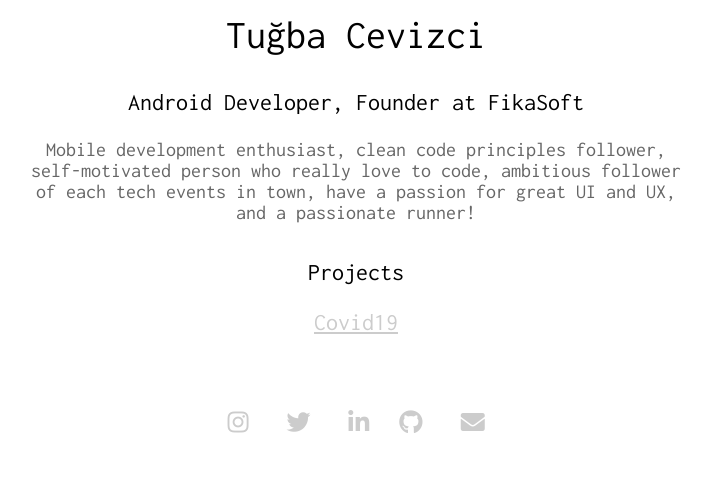
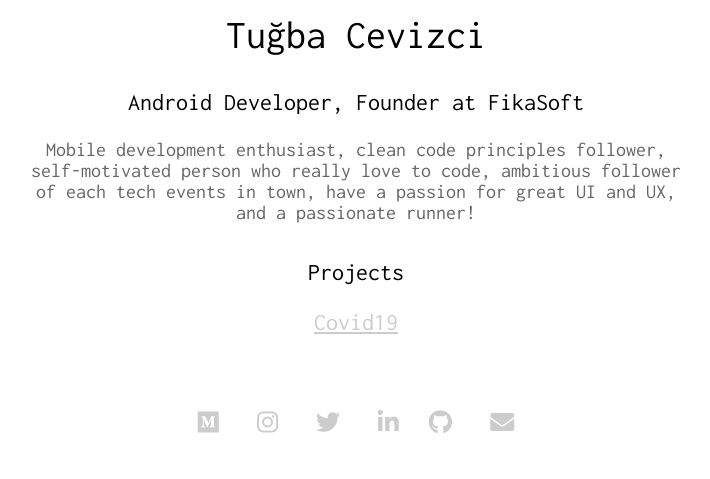
Before and after one commit to tugbaa/tugba, a plain HTML site: page index.html in a window 1280 px wide. Shown: the part 322-801 px from the top of the page, without its empty margins (284-994 px from the left). Drawn offline with Linux system fonts and the light colour scheme.

Commit message:
Add Medium link to index.html

```diff
--- a/index.html
+++ b/index.html
@@ -36,6 +36,7 @@
         <p>
           <div class="list">
             <ul>
+              <li><a href="https://medium.com/@tugbacevizci"aria-label="Medium" target="_blank" rel="noreferrer"><i class="fab fa-medium"></i></a></li>
               <li><a href="https://www.instagram.com/tugbacevizci"aria-label="Instagram" target="_blank" rel="noreferrer"><i class="fab fa-instagram"></i></a></li>
               <li><a href="https://www.twitter.com/tugbacevizcii"aria-label="Twitter" target="_blank" rel="noreferrer"><i class="fab fa-twitter"></i></a></li>
               <li><a href="https://www.linkedin.com/in/tu%C4%9Fba-cevizci/" aria-label="Linkedin" target="_blank" rel="noreferrer"><i class="fab fa-linkedin-in"></i></a><li>
```
